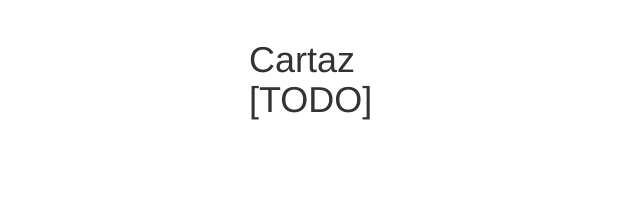
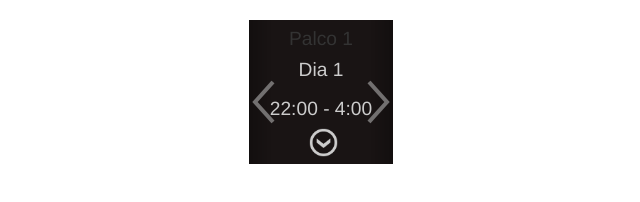
Before and after one commit to rmazevedo/iRave, a plain HTML site: page poster.html in a window 1280 px wide. Shown: the whole page, without its empty margins (319-959 px from the left). Drawn offline with nearby package versions, Linux system fonts and the light colour scheme.

Commit message:
Add poster

```diff
--- a/css/index.css
+++ b/css/index.css
@@ -16,6 +16,13 @@
   width: 0.5in !important;
   height: 0.5in !important;
   margin-top: 0.6in;
+}
+
+.chevron-down {
+  margin-top: -0.1in !important;
+  margin-left: 0.6in !important;
+  height: 0.35in !important;
+  width: 0.35in !important;
 }
 
 .icon {
@@ -46,6 +53,37 @@
   height: 0.4in;
 }
 
+.item h3 {
+  font-size: 0.2in;
+  text-align: center;
+}
+
+.stage h1 {
+  margin-top: 14px;
+  text-align: center;
+  font-size: 0.3in;
+  color: #DDDDDD;
+  height: 0.4in !important;
+  line-height: 0.4in !important;
+  margin: 0 auto !important;
+}
+
+.stage h2 {
+  margin-top: 14px;
+  text-align: center;
+  font-size: 0.2in !important;
+  color: #cccccc !important;
+  line-height: 0.25in !important;
+  margin: 0 auto;
+}
+
+.stage h3 {
+  font-size: 0.2in !important;
+  text-align: center !important;
+  line-height: 0.4in !important;
+  margin: 0 auto !important;
+}
+
 .item img {
   margin: 0.1in auto;
   width:1in;
--- a/poster.html
+++ b/poster.html
@@ -1,5 +1,6 @@
 <!DOCTYPE html>
 <html lang="en">
+
   <head>
     <title>iRave</title>
     <meta charset="utf-8">
@@ -9,11 +10,62 @@
     <script src="https://maxcdn.bootstrapcdn.com/bootstrap/3.3.7/js/bootstrap.min.js"></script>
     <link rel="stylesheet" type="text/css" href="css/index.css">
   </head>
+
   <body>
-
     <div class="container" style="margin-top:20px;">
-  <h1>Cartaz [TODO]</h1>
+      <div id="stageCarousel" class="carousel slide" data-ride="carousel" data-interval="false">
+        <!-- Wrapper for slides -->
+        <div class="carousel-inner">
+          <div class="item stage active">
+            <h3>Palco 1</h3>
+            <h2>Dia 1</h2>
+            <h2>22:00 - 4:00</h2>
+            <a href="notifications.html">
+              <img class="chevron-down" src="img/chevron-down.png">
+            </a>
           </div>
 
+          <div class="item stage">
+            <h3>Palco 2</h3>
+            <h2>Dia 1</h2>
+            <h2>22:00 - 4:00</h2>
+            <a href="notifications.html">
+              <img class="chevron-down" src="img/chevron-down.png">
+            </a>
+          </div>
+
+          <div class="item stage">
+            <h3>Palco 3</h3>
+            <h2>Dia 1</h2>
+            <h2>22:00 - 4:00</h2>
+            <a href="notifications.html">
+              <img class="chevron-down" src="img/chevron-down.png">
+            </a>
+          </div>
+
+          <div class="item stage">
+            <h3>Palco 4</h3>
+            <h2>Dia 1</h2>
+            <h2>22:00 - 4:00</h2>
+            <a href="notifications.html">
+              <img class="chevron-down" src="img/chevron-down.png">
+            </a>
+          </div>
+        </div>
+        <!-- Left and right controls -->
+        <a class="left carousel-control" href="#stageCarousel" data-slide="prev">
+          <img class="chevron" src="img/chevron-left.png" style="margin-left: -0.1in">
+          <span class="sr-only">Previous</span>
+        </a>
+        <a class="right carousel-control" href="#stageCarousel" data-slide="next">
+          <img class="chevron" src="img/chevron-right.png" style="margin-left: -0.17in;">
+          <span class="sr-only">Next</span>
+        </a>
+      </div>
+      <!-- carousel -->
+    </div>
+    <!-- container -->
+
   </body>
+
 </html>
```
Also changed, not shown: img/chevron-down.png (added). Lines whose indentation alone changed are shown as unchanged.
